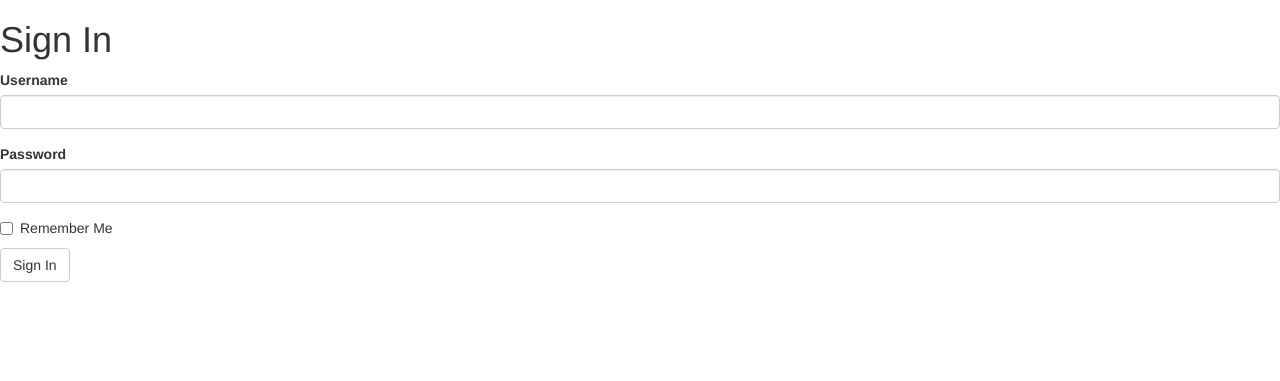
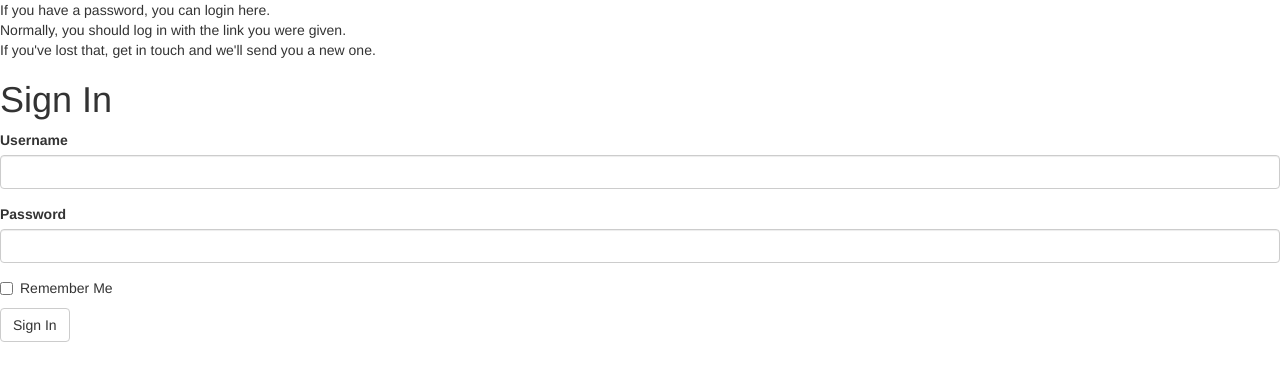
Before and after one commit to circius/mabd-flask, a Flask app: page /login in a window 1280 px wide. Shown: the top 381 px of the page. Run offline with Flask 2, Linux system fonts and the light colour scheme; parts of the project's set-up code (start-up, migrations or seed data) failed here and were passed over; some libraries are stand-ins or nearby versions.

Commit message:
very naive "magic link" login system

```diff
--- a/src/mabd/flask_interface/models.py
+++ b/src/mabd/flask_interface/models.py
@@ -34,6 +34,7 @@ class User(UserMixin, db.Model):
     airtable_username = db.Column(db.String(80), unique=True)
     pw_hash = db.Column(db.String(128))
     administrator = db.Column(db.Boolean(), default=False)
+    login_token = db.Column(db.String(32), nullable=True)
 
     # self methods
     def __repr__(self):
@@ -58,7 +59,7 @@ class User(UserMixin, db.Model):
         }
 
     def get_login_link(self):
-        return url_for('user.do_login', username=self.airtable_username)
+        return url_for('user.do_login', self.login_token)
 
     # methods - setters
 
--- a/src/mabd/flask_interface/templates/user_index.html
+++ b/src/mabd/flask_interface/templates/user_index.html
@@ -1,15 +1,16 @@
 {% extends "layout.html" %}
 {% block title %}index{% endblock title %}
 {% block user_menu %}
-  <div>
+  <navbar>
     {% if not current_user.is_authenticated %}
       <a href={{ url_for('user.login_info') }}>user login</a>
     {% endif %}
     <a href={{ url_for('user.logout') }}>logout</a>
     <a href={{ url_for('admin.index') }}>admin</a>
-  </div>
+  </navbar>
 {% endblock user_menu %}
 {% block content %}
+  <div id="main">
     {% with messages = get_flashed_messages() %}
       {% if messages %}
         <ul>
--- a/src/mabd/flask_interface/templates/user_login.html
+++ b/src/mabd/flask_interface/templates/user_login.html
@@ -2,7 +2,6 @@
 {% block title %}login{% endblock title %}
 {% block breadcrumbs %}
   <a href="{{url_for('user.index')}}">back to index</a>
-  >
   <u>login</u>
 {% endblock breadcrumbs %}
 {% block content %}
--- a/src/mabd/flask_interface/templates/user_login_form.html
+++ b/src/mabd/flask_interface/templates/user_login_form.html
@@ -10,6 +10,11 @@
       </ul>
     {% endif %}
   {% endwith %}
+  <article>
+    If you have a password, you can login here. </br>
+    Normally, you should log in with the link you were given. </br>
+    If you've lost that, get in touch and we'll send you a new one. </br>
+  </article>
   <h1>Sign In</h1>
   {{ wtf.quick_form(form) }}
 {% endblock %}
```
Also changed, not shown: src/mabd/flask_interface/admin.py (+5 -2 lines). Lines whose indentation alone changed are shown as unchanged.
